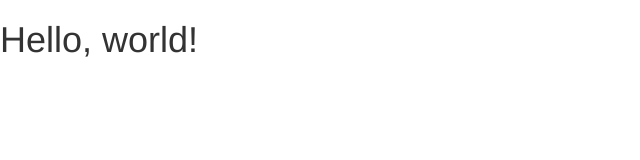
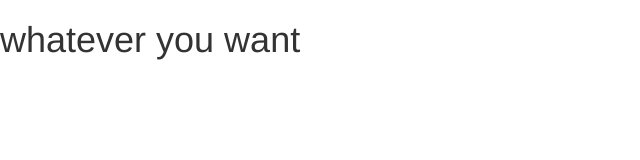
Before and after one commit to gabviel28/gabviel28.github.io, a plain HTML site: page development/index.html in a window 1280 px wide. Shown: the whole page, without its empty margins (0-640 px from the left). Drawn offline with nearby package versions, Linux system fonts and the light colour scheme.

Commit message:
Update index.html

```diff
--- a/development/index.html
+++ b/development/index.html
@@ -18,7 +18,7 @@
     <![endif]-->
   </head>
   <body>
-    <h1>Hello, world!</h1>
+    <h1>whatever you want</h1>
 
     <!-- jQuery (necessary for Bootstrap's JavaScript plugins) -->
     <script src="https://ajax.googleapis.com/ajax/libs/jquery/1.12.4/jquery.min.js"></script>
```
